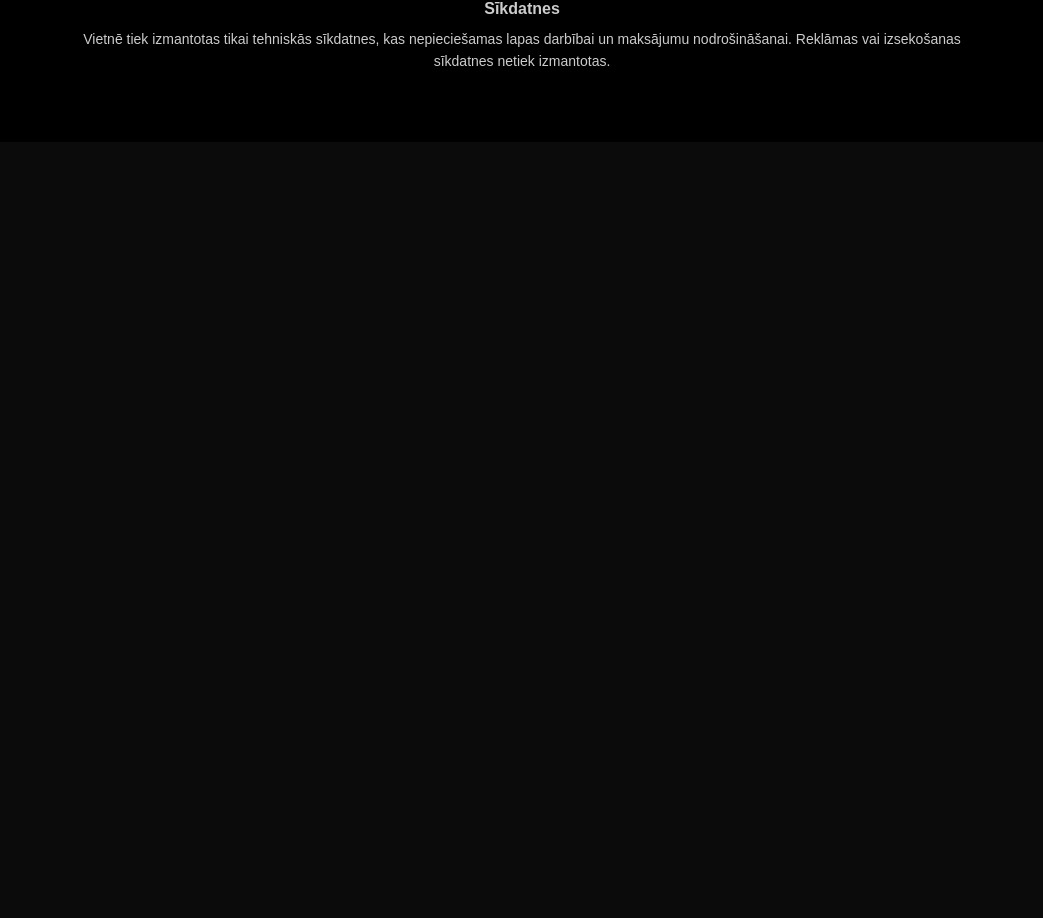
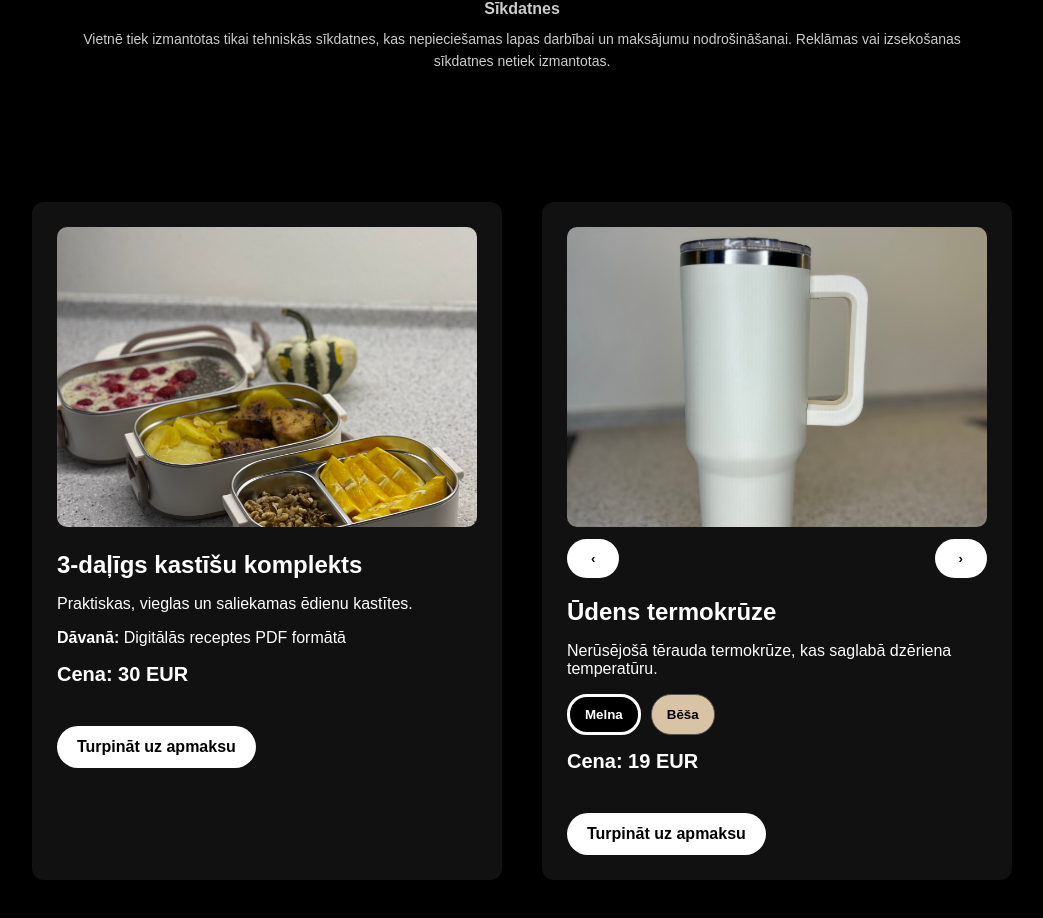
Before and after one commit to raivobraksis/veselibasstarts-frontend, a React (Vite) app: page / in a window 1280 px wide. Shown: the part 2436-3354 px from the top of the page, without its empty margins (118-1161 px from the left). Before the commit the page ends 2578 px from the top, so only its background shows below. Built offline with nearby package versions, Linux system fonts and the light colour scheme.

Commit message:
Update App.jsx

```diff
--- a/src/App.jsx
+++ b/src/App.jsx
@@ -2,6 +2,7 @@ import Navbar from "./components/Navbar";
 import Products from "./pages/Products";
 import About from "./pages/About";
 import Footer from "./components/Footer";
+import ProductCard from "./components/ProductCard";
 
 function App() {
   return (
@@ -10,6 +11,7 @@ function App() {
       <Products />
       <About />
       <Footer />
+      <ProductCard />
     </>
   );
 }
```
